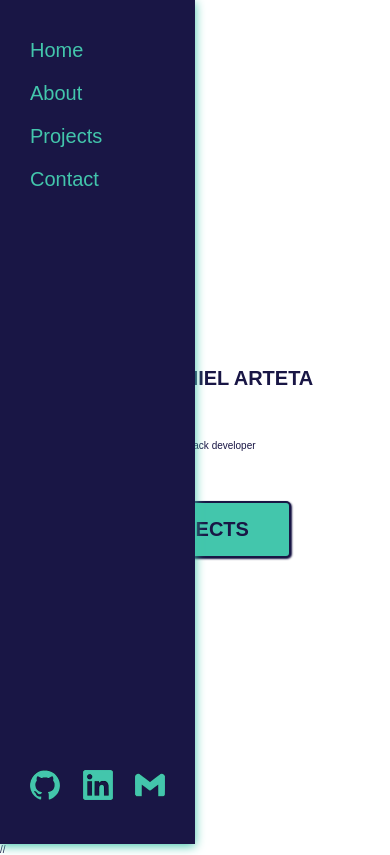
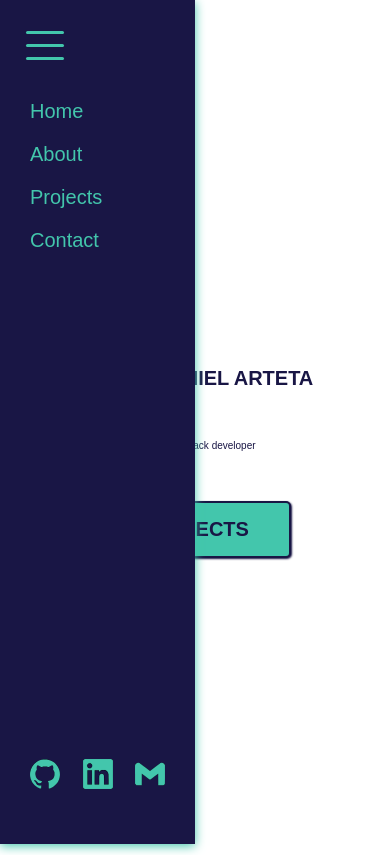
Before and after one commit to Danatts/Portfolio, a Next.js app: page / in a window 390 px wide. Shown: the top 855 px of the page. Built offline with nearby package versions, Linux system fonts and the light colour scheme; a web font is replaced by a local one.

Commit message:
feat: add sidebar todo: add toogle functionality

```diff
--- /dev/null
+++ b/src/components/atoms/Hamburger/Hamburger.js
@@ -0,0 +1,11 @@
+import styles from './Hamburger.module.css';
+
+export default function Hamburger() {
+  return (
+    <button className={styles.hamburger}>
+      <div />
+      <div />
+      <div />
+    </button>
+  )
+}
--- /dev/null
+++ b/src/components/atoms/Hamburger/Hamburger.module.css
@@ -0,0 +1,33 @@
+.hamburger {
+  background: transparent;
+  border: unset;
+  cursor: pointer;
+  display: flex;
+  flex-direction: column;
+  gap: 1rem;
+  height: 5rem;
+  justify-content: center;
+  left: 2rem;
+  position: fixed;
+  top: 2rem;
+  transition: all .5s;
+  width: 5rem;
+  z-index: 3;
+}
+
+.hamburger > div {
+  background: var(--secondary);
+  border-radius: 0.5rem;
+  height: 0.3rem;
+  width: 100%;
+}
+
+.hamburger:hover {
+  transform: rotate(-90deg);
+}
+
+@media(min-width: 768px) {
+  .hamburger {
+    display: none;
+  }
+}
--- a/src/components/atoms/SkillPill/SkillPill.module.css
+++ b/src/components/atoms/SkillPill/SkillPill.module.css
@@ -3,7 +3,6 @@
   border-radius: 0.5rem;
   color: var(--white);
   font-size: 1.3rem;
-  font-weight: bolder;
   padding: 1rem 1.5rem;
   text-transform: capitalize;
 }
--- a/src/components/organisms/Navbar/Navbar.module.css
+++ b/src/components/organisms/Navbar/Navbar.module.css
@@ -3,7 +3,7 @@
   background-color: var(--primary);
   box-shadow: 0rem 0.2rem 1rem var(--secondary);
   color: var(--secondary);
-  display: flex;
+  display: none;
   font-size: 1.7rem;
   justify-content: flex-end;
   height: auto;
@@ -25,8 +25,8 @@
   text-underline-offset: 1rem;
 }
 
-@media(max-width: 768px) {
+@media(min-width: 768px) {
   .navbar {
-    display: none;
+    display: flex;
   }
 }
--- a/src/components/organisms/Sidebar/Sidebar.module.css
+++ b/src/components/organisms/Sidebar/Sidebar.module.css
@@ -2,12 +2,13 @@
   background-color: var(--primary);
   box-shadow: 0rem 0.2rem 1rem var(--secondary);
   color: var(--secondary);
-  display: none;
+  display: flex;
   flex-direction: column;
   font-size: 2rem;
+  gap: 3rem;
+  justify-content: space-between;
   height: 100%;
-  justify-content: space-between;
-  padding: 10% 3rem;
+  padding: 10rem 3rem 5rem;
   position: fixed;
   width: 50%;
   z-index: 2;
@@ -24,8 +25,8 @@
   justify-content: space-between;
 }
 
-@media(max-width: 768px) {
+@media(min-width: 768px) {
   .sidebar {
-    display: flex;
+    display: none;
   }
 }
--- a/src/templates/SectionTemplate/SectionTemplate.js
+++ b/src/components/templates/HomeSections/HomeSections.js
@@ -1,4 +1,4 @@
-import styles from './SectionTemplate.module.css';
+import styles from './HomeSections.module.css';
 
 export default function SectionTemplate({ id, children }) {
   return (
--- a/src/templates/SectionTemplate/SectionTemplate.module.css
+++ b/src/components/templates/HomeSections/HomeSections.module.css
@@ -2,6 +2,7 @@
   display: grid;
   grid-template-columns: 10% 1fr 10%;
   grid-template-rows: 8rem 1fr;
+  max-width: 100wh;
   min-height: 100vh;
 }
 
--- a/src/pages/index.js
+++ b/src/pages/index.js
@@ -4,20 +4,22 @@ import ContactSection from '@/sections/ContactSection/ContactSection';
 import HomeSection from '@/sections/HomeSection/HomeSection';
 import Navbar from '@/components/organisms/Navbar/Navbar';
 import ProjectSection from '@/sections/ProjectSection/ProjectSection';
-import SectionTemplate from '@/templates/SectionTemplate/SectionTemplate';
+import HomeSections from '@/components/templates/HomeSections/HomeSections';
 import Footer from '@/components/organisms/Footer/Footer';
 import Sidebar from '@/components/organisms/Sidebar/Sidebar';
+import Hamburger from '@/components/atoms/Hamburger/Hamburger';
 
 export default function Home({ data }) {
   return (
     <>
+      <Hamburger />
       <ContactFloating />
       <Sidebar />
       <Navbar />
-      <SectionTemplate id={'home_section'} children={<HomeSection />} />
-      //<SectionTemplate id={'about_section'} children={<AboutSection data={data} />} />
-      <SectionTemplate id={'project_section'} children={<ProjectSection />} />
-      <SectionTemplate id={'contact_section'} children={<ContactSection />} />
+      <HomeSections id={'home_section'} children={<HomeSection />} />
+      <HomeSections id={'about_section'} children={<AboutSection data={data} />} />
+      <HomeSections id={'project_section'} children={<ProjectSection />} />
+      <HomeSections id={'contact_section'} children={<ContactSection />} />
       <Footer />
       </>
   );
```
Also changed, not shown: src/components/templates/Projects/Projects.js (added), src/components/templates/Projects/Projects.module.css (added), src/hooks/useModal.js (added).
